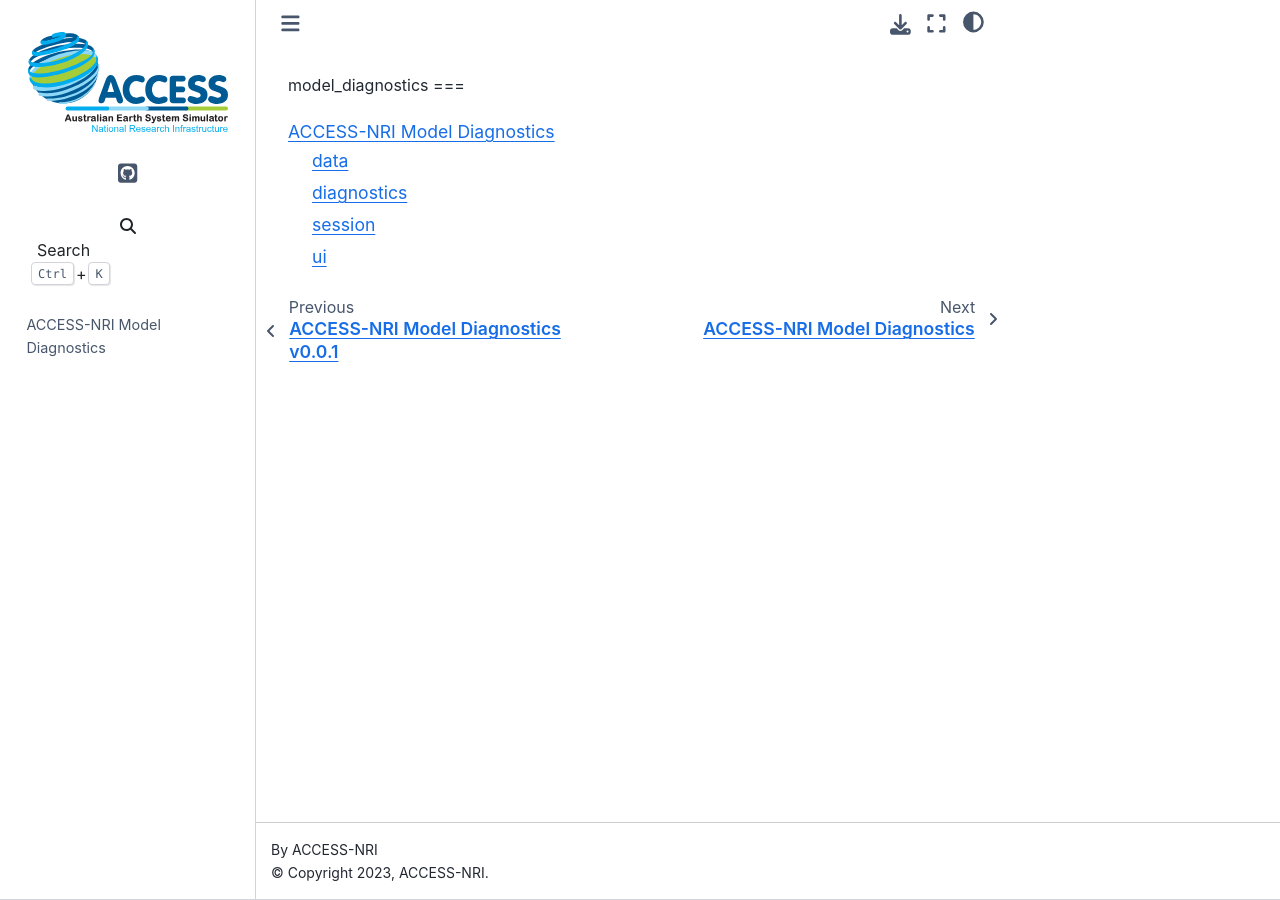
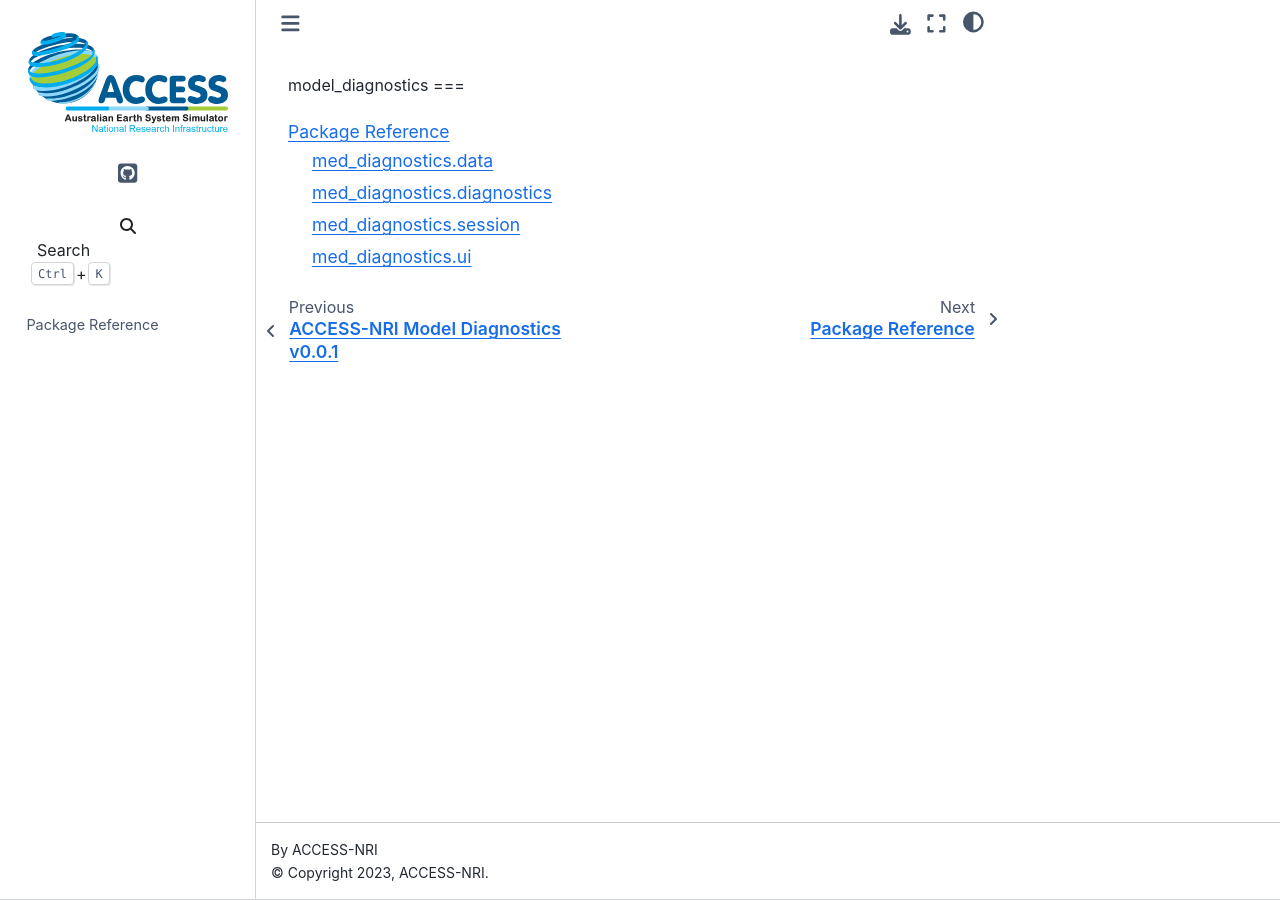
Before and after one commit to ACCESS-NRI/MED-live-diagnostics, a Sphinx documentation site: the page built from docs/modules.rst, in a window 1280 px wide. Built offline with Sphinx 7.4.7 and the Sphinx Book theme 1.1.4, drawn with Linux system fonts in a browser that asks for light colours.

Commit message:
Update med_diagnostics.rst

```diff
--- a/docs/med_diagnostics.rst
+++ b/docs/med_diagnostics.rst
@@ -1,8 +1,8 @@
-ACCESS-NRI Model Diagnostics
+Package Reference
 ========================
 
 
-data
+med_diagnostics.data
 ----------------------------
 
 .. automodule:: med_diagnostics.data
@@ -10,7 +10,7 @@
    :undoc-members:
    :show-inheritance:
 
-diagnostics
+med_diagnostics.diagnostics
 -----------------------------------
 
 .. automodule:: med_diagnostics.diagnostics
@@ -18,7 +18,7 @@
    :undoc-members:
    :show-inheritance:
 
-session
+med_diagnostics.session
 -------------------------------
 
 .. automodule:: med_diagnostics.session
@@ -26,7 +26,7 @@
    :undoc-members:
    :show-inheritance:
 
-ui
+med_diagnostics.ui
 --------------------------
 
 .. automodule:: med_diagnostics.ui
```
